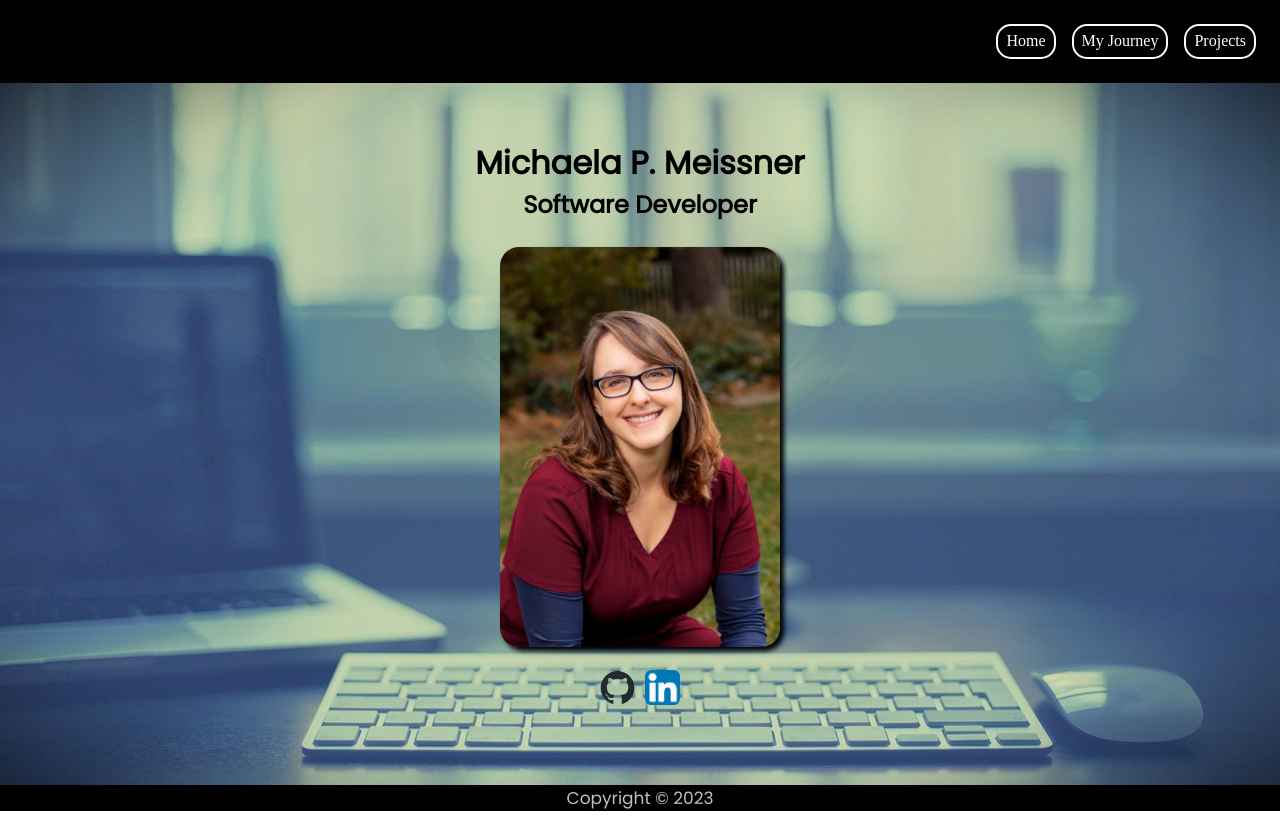
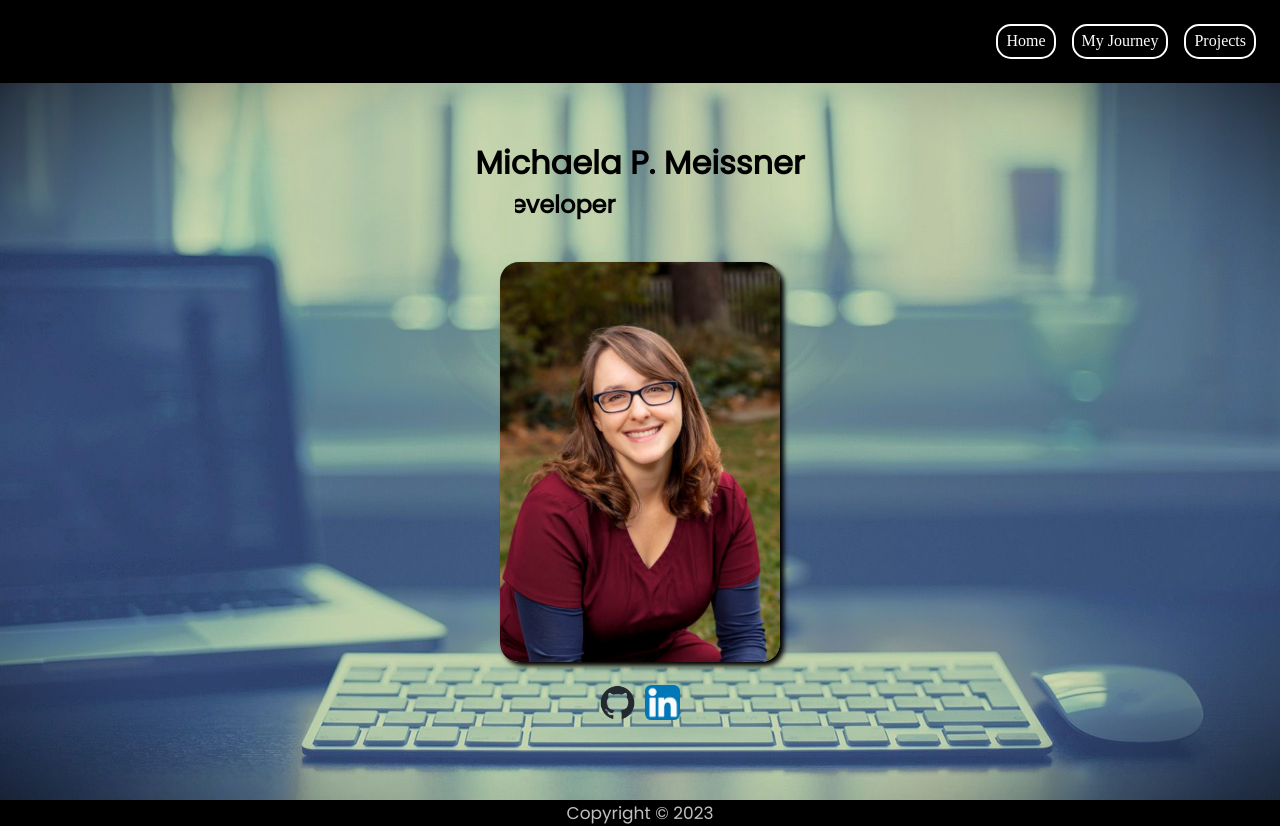
Before and after one commit to Mmeissner37/Portfolio, a React (Create React App) app in the folder frontend/: page / in a window 1280 px wide. Built offline with nearby package versions, Linux system fonts and the light colour scheme.

Commit message:
Added animation to Home Page Title

```diff
--- a/frontend/src/components/Journey.jsx
+++ b/frontend/src/components/Journey.jsx
@@ -41,8 +41,8 @@ const Journey = () => {
           <br></br>I started my software journey mid-2022 utilizing mostly
           self-taught methods. YouTube videos, W3 Schools and good old-fashioned
           books. I was hooked from my first print(“Hello World”) in PyCharm.
-          freeCodeCamp tutorials offered a great start to reactive web
-          development, but I wanted a more in-depth approach. So, I enrolled
+          freeCodeCamp tutorials offered a great start to responsive web
+          design, but I wanted a more in-depth approach. So, I enrolled
           with devCodeCamp and started their Software Development Flex Bootcamp.
           The 22-week bootcamp offered a guideline on what to learn while
           requiring the ability to self-study, trouble-shoot and problem-solve on my own. Most
--- a/frontend/src/pages/HomePage/HomePage.css
+++ b/frontend/src/pages/HomePage/HomePage.css
@@ -15,6 +15,52 @@
 .header-home {
     margin-top: 2rem;
     padding-bottom: 1rem;
+}
+
+#scroll-container {
+    overflow: hidden;
+    height: 75px;
+    max-width: 250px;
+    align-content: center;
+    margin-left: 375px;
+}
+
+#scroll-text {
+    height: 100%;
+    width: 250px;
+    text-align: center;
+    -moz-transform: translateY(100%);
+    -webkit-transform: translateY(100%);
+    transform: translateY(100%);
+
+    -moz-animation: my-animation 7s linear infinite;
+    -webkit-animation: my-animation 7s linear infinite;
+    animation: my-animation 7s linear infinite;
+}
+
+/* for Firefox */
+@-moz-keyframes my-animation {
+    from { -moz-transform: translateX(100%); }
+    to { -moz-transform: translateX(-100%); }
+  }
+
+  /* for Chrome */
+  @-webkit-keyframes my-animation {
+    from { -webkit-transform: translateX(100%); }
+    to { -webkit-transform: translateX(-100%); }
+  }
+
+@keyframes my-animation {
+    from {
+      -moz-transform: translateX(100%);
+      -webkit-transform: translateX(100%);
+      transform: translateX(100%);
+    }
+    to {
+      -moz-transform: translateX(-100%);
+      -webkit-transform: translateX(-100%);
+      transform: translateX(-100%);
+    }
 }
 
 .profile-image {
--- a/frontend/src/pages/HomePage/HomePage.js
+++ b/frontend/src/pages/HomePage/HomePage.js
@@ -11,7 +11,11 @@ const HomePage = () => {
             <div className="container">
                 <div className="header-home">
                     <h1 className="intro">Michaela P. Meissner</h1>
-                    <h2>Software Developer</h2><br></br>
+                    <div id="scroll-container">
+                        <div id="scroll-text">
+                            <h2>Software Developer</h2>
+                        </div>
+                    </div>
                     <img className="profile-image" src= {PortfolioImage} height='400px' width='280px' alt='Profile' />
                 </div>
                 <div className="icons">
```
